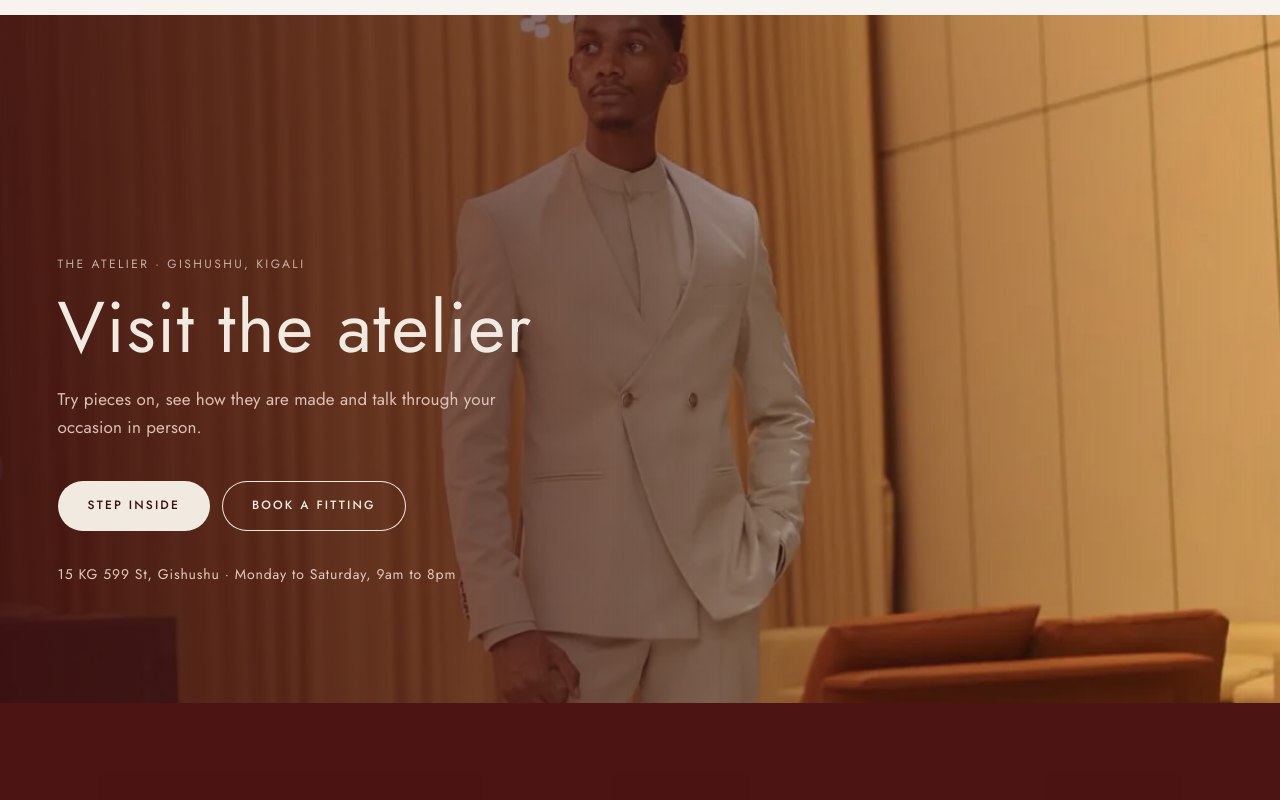
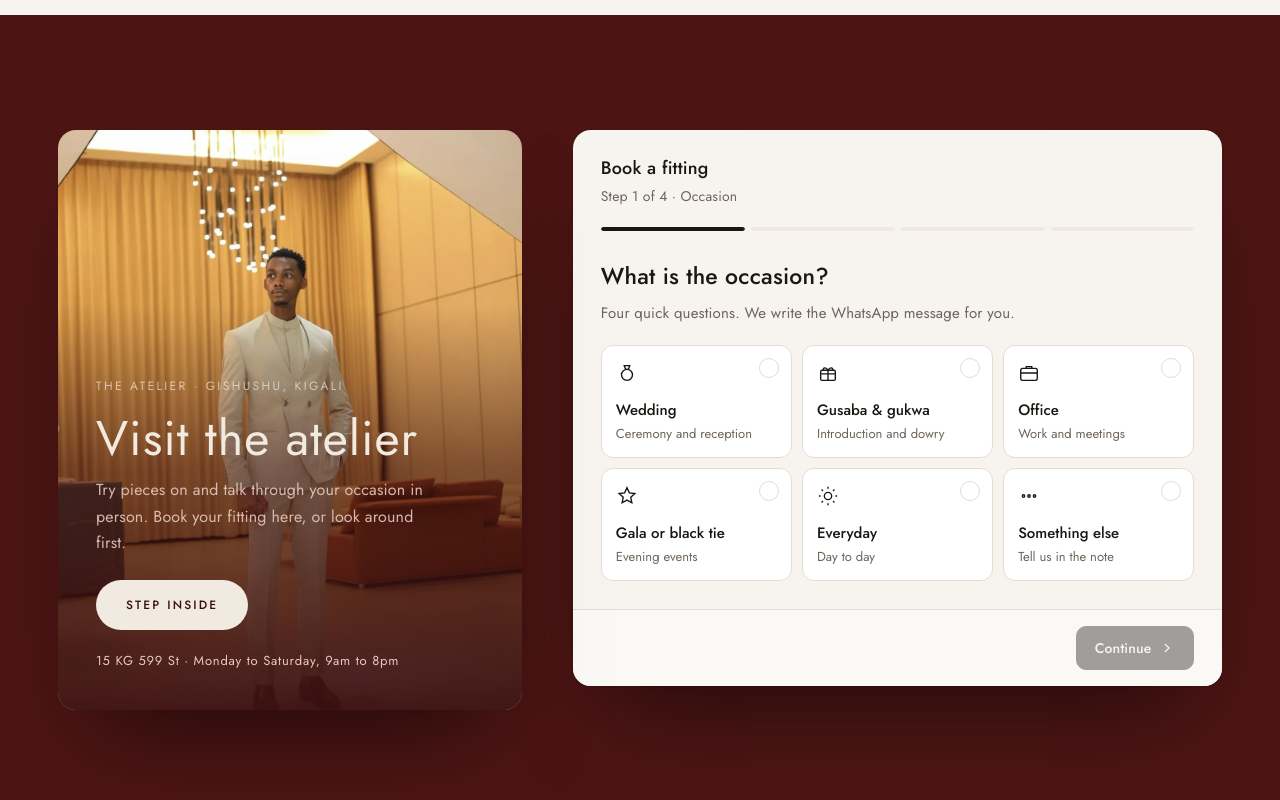
Before and after one commit to AngeNicole/prime-couture, a plain HTML site: page index.html in a window 1280 px wide. Shown: the part 9920-10720 px from the top of the page. Drawn offline with Linux system fonts and the light colour scheme.

Commit message:
Visit the atelier and booking in one section

```diff
--- a/index.html
+++ b/index.html
@@ -238,23 +238,18 @@ h1,h2,h3{font-weight:400;margin:0;text-wrap:balance}
 .empty{grid-column:1/-1;padding:48px 24px;text-align:center;border:1px dashed var(--ui-border);border-radius:16px;color:var(--ui-mfg)}
 .empty b{display:block;color:var(--ink);font-weight:500;font-size:18px;margin-bottom:6px}
 
-/* visit band */
-.visit{position:relative;min-height:min(86svh,820px);display:flex;align-items:flex-end;color:var(--ivory);overflow:hidden}
-.visit>img{position:absolute;inset:0;width:100%;height:100%;object-fit:cover;object-position:50% 40%}
-.visit::before{content:"";position:absolute;inset:0;z-index:1;background:linear-gradient(90deg,rgba(59,15,15,.92) 0%,rgba(59,15,15,.6) 45%,rgba(59,15,15,.05) 100%)}
-.visit .wrap{position:relative;z-index:2;width:100%;padding-block:clamp(72px,8vw,120px)}
-.visit .lede{color:var(--blush);opacity:.95}
-.visit-acts{display:flex;gap:12px;flex-wrap:wrap;margin-top:40px}
-.visit .meta{margin-top:32px;font-size:14px;letter-spacing:.06em;color:var(--blush)}
 
 /* booking: a shadcn-style card */
 .book{padding-block:clamp(88px,9vw,140px)}
 .book-in{display:grid;grid-template-columns:minmax(0,5fr) minmax(0,7fr);gap:clamp(28px,4vw,64px);align-items:start}
-.book-ph{position:sticky;top:calc(var(--bar) + 24px);margin:0;aspect-ratio:4/5;border-radius:18px;overflow:hidden;box-shadow:0 50px 90px -40px rgba(0,0,0,.6)}
+.book-ph{position:sticky;top:calc(var(--bar) + 24px);margin:0;aspect-ratio:4/5;min-height:560px;border-radius:18px;overflow:hidden;box-shadow:0 50px 90px -40px rgba(0,0,0,.6)}
 .book-ph img{width:100%;height:100%;object-fit:cover;object-position:50% 30%;transition:transform 2s var(--ease)}
 .book-ph:hover img{transform:scale(1.03)}
-.book-ph figcaption{position:absolute;left:16px;right:16px;bottom:16px;display:flex;align-items:center;gap:10px;flex-wrap:wrap;padding:10px 14px;border-radius:12px;background:rgba(59,15,15,.6);backdrop-filter:blur(10px);-webkit-backdrop-filter:blur(10px);font-size:13px;color:var(--ivory)}
-.book-ph figcaption span{padding:3px 10px;border-radius:999px;background:var(--ivory);color:var(--red-deep);font-size:11px;letter-spacing:.14em;text-transform:uppercase}
+.book-ph::after{content:"";position:absolute;inset:0;background:linear-gradient(180deg,rgba(59,15,15,0) 30%,rgba(59,15,15,.55) 58%,rgba(59,15,15,.95) 100%);pointer-events:none}
+.book-ph figcaption{position:absolute;z-index:1;left:0;right:0;bottom:0;padding:clamp(24px,3vw,40px)}
+.book-ph .title{font-size:clamp(36px,3.8vw,60px)}
+.book-ph .lede{margin:14px 0 24px;max-width:36ch;font-size:16px}
+.book-ph .meta{margin:20px 0 0;font-size:13px;letter-spacing:.06em;color:var(--blush)}
 .bk{background:var(--paper);color:var(--ink);border-radius:18px;box-shadow:0 1px 2px rgba(0,0,0,.08),0 50px 90px -40px rgba(0,0,0,.6);overflow:hidden}
 .bk-h{display:flex;justify-content:space-between;align-items:flex-start;gap:16px;padding:24px 28px 0}
 .bk-h b{display:block;font-weight:500;font-size:18px;letter-spacing:.01em}
@@ -442,9 +437,8 @@ h1,h2,h3{font-weight:400;margin:0;text-wrap:balance}
   .results-bar .u-input{flex-basis:100%}
   .grid{gap:36px 14px}
   .card .meta{flex-direction:column;gap:2px;font-size:14px}
-  .visit::before{background:linear-gradient(0deg,rgba(59,15,15,.95) 0%,rgba(59,15,15,.6) 55%,rgba(59,15,15,.1) 100%)}
   .book-in{grid-template-columns:1fr}
-  .book-ph{position:relative;top:auto;aspect-ratio:16/11}
+  .book-ph{position:relative;top:auto;aspect-ratio:auto;min-height:520px}
   .item{grid-template-columns:1fr;padding:72px 20px 48px;gap:32px}
   .item-info{position:static}
   .lightbox{padding:16px}
@@ -536,24 +530,18 @@ h1,h2,h3{font-weight:400;margin:0;text-wrap:balance}
     </div>
   </section>
 
-  <!-- VISIT -->
-  <section class="visit" id="visit" aria-labelledby="vH">
-    <img src="media/full/double-breasted-peak-lapel-suit-dbe2a6-1.webp" alt="" loading="lazy">
-    <div class="wrap">
-      <p class="kicker">The atelier · Gishushu, Kigali</p>
-      <h2 class="title" id="vH">Visit the atelier</h2>
-      <p class="lede">Try pieces on, see how they are made and talk through your occasion in person.</p>
-      <div class="visit-acts"><a class="btn btn--light" href="atelier.html">Step inside</a><a class="btn btn--ghost" href="#book">Book a fitting</a></div>
-      <p class="meta">15 KG 599 St, Gishushu · Monday to Saturday, 9am to 8pm</p>
-    </div>
-  </section>
-
   <!-- BOOK -->
-  <section class="book dark" id="book" aria-label="Book a fitting">
+  <section class="book dark" id="book" aria-labelledby="vH">
     <div class="wrap book-in">
-      <figure class="book-ph">
-        <img src="media/full/the-sand-mocha-suits-1.webp" alt="The Sand and Mocha suits, worn side by side" loading="lazy">
-        <figcaption><span>Fittings</span>Monday to Saturday, 9am to 8pm · Gishushu, Kigali</figcaption>
+      <figure class="book-ph" id="visit">
+        <img src="media/full/double-breasted-peak-lapel-suit-dbe2a6-1.webp" alt="The fitting lounge at the Prime Couture atelier" loading="lazy">
+        <figcaption>
+          <p class="kicker">The atelier · Gishushu, Kigali</p>
+          <h2 class="title" id="vH">Visit the atelier</h2>
+          <p class="lede">Try pieces on and talk through your occasion in person. Book your fitting here, or look around first.</p>
+          <a class="btn btn--light" href="atelier.html">Step inside</a>
+          <p class="meta">15 KG 599 St · Monday to Saturday, 9am to 8pm</p>
+        </figcaption>
       </figure>
       <div class="bk ui" id="bk" aria-live="polite"></div>
     </div>
```
Also changed, not shown: site.html (+17 -29 lines).
